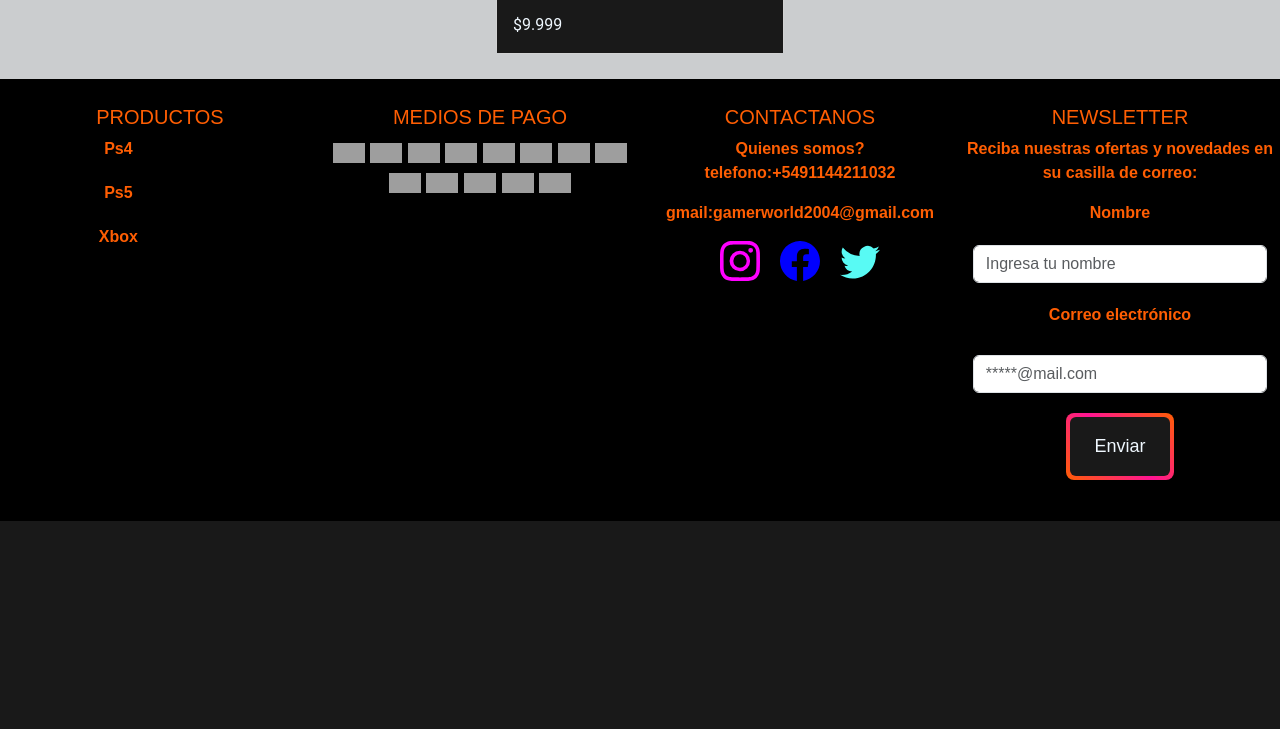
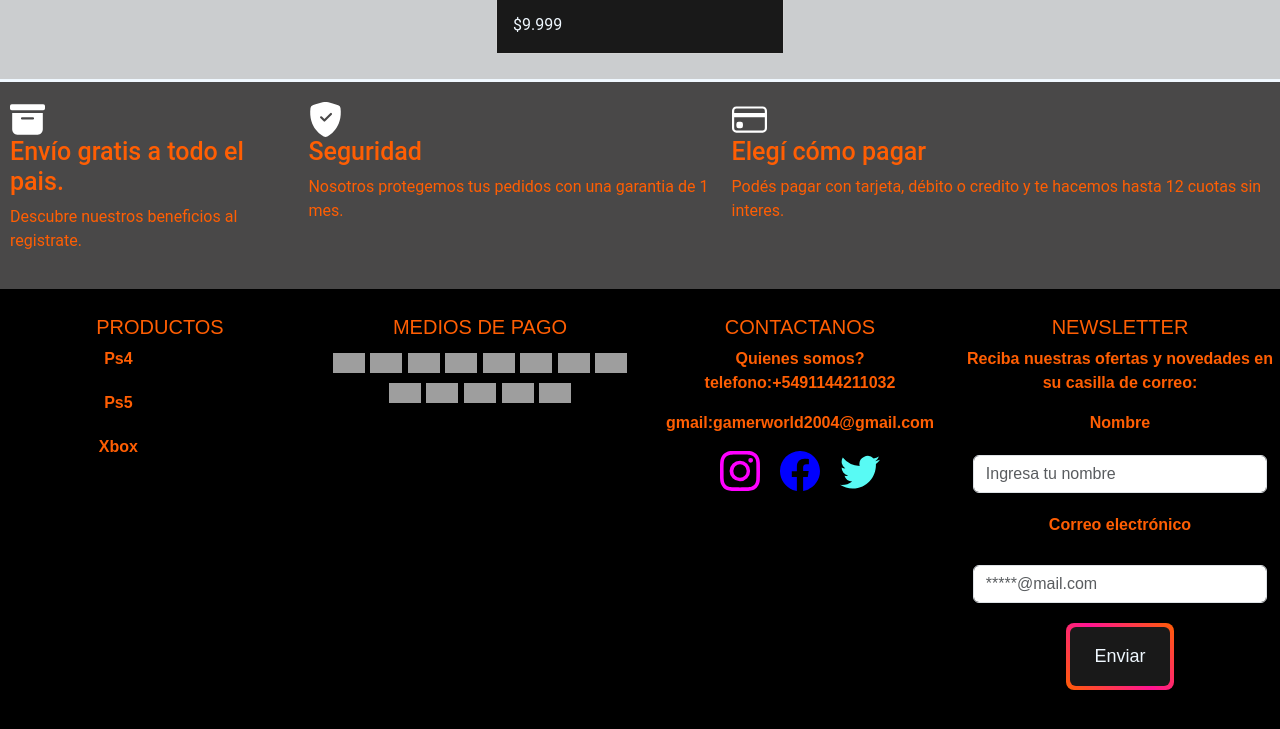
Before and after one commit to Ezequiel-Leiva-Cecchi/PFLeivaCecchi, a website: page index.html in a window 1280 px wide. Shown: the part 2814-3543 px from the top of the page. Before the commit the page ends 3335 px from the top, so only its background shows below. Drawn offline with nearby package versions, Linux system fonts and the light colour scheme; grey boxes are pictures that could not be loaded.

Commit message:
Proyecto final

```diff
--- a/index.html
+++ b/index.html
@@ -237,6 +237,39 @@
                 </div>
             </div>
         </section>
+        <div class="info">
+            <div class="info-Envios">
+                <svg xmlns="http://www.w3.org/2000/svg" width="35" height="35" fill="currentColor"
+                    class="bi bi-archive-fill" viewBox="0 0 16 16">
+                    <path
+                        d="M12.643 15C13.979 15 15 13.845 15 12.5V5H1v7.5C1 13.845 2.021 15 3.357 15h9.286zM5.5 7h5a.5.5 0 0 1 0 1h-5a.5.5 0 0 1 0-1zM.8 1a.8.8 0 0 0-.8.8V3a.8.8 0 0 0 .8.8h14.4A.8.8 0 0 0 16 3V1.8a.8.8 0 0 0-.8-.8H.8z" />
+                </svg>
+                <h2>Envío gratis a todo el pais.</h2>
+                <p><span>Descubre nuestros beneficios al registrate.</span> </p>
+            </div>
+            <div class="info-Seguridad">
+                <svg xmlns="http://www.w3.org/2000/svg" width="35" height="35" fill="currentColor"
+                    class="bi bi-shield-fill-check" viewBox="0 0 16 16">
+                    <path fill-rule="evenodd"
+                        d="M8 0c-.69 0-1.843.265-2.928.56-1.11.3-2.229.655-2.887.87a1.54 1.54 0 0 0-1.044 1.262c-.596 4.477.787 7.795 2.465 9.99a11.777 11.777 0 0 0 2.517 2.453c.386.273.744.482 1.048.625.28.132.581.24.829.24s.548-.108.829-.24a7.159 7.159 0 0 0 1.048-.625 11.775 11.775 0 0 0 2.517-2.453c1.678-2.195 3.061-5.513 2.465-9.99a1.541 1.541 0 0 0-1.044-1.263 62.467 62.467 0 0 0-2.887-.87C9.843.266 8.69 0 8 0zm2.146 5.146a.5.5 0 0 1 .708.708l-3 3a.5.5 0 0 1-.708 0l-1.5-1.5a.5.5 0 1 1 .708-.708L7.5 7.793l2.646-2.647z" />
+                </svg>
+                <h2>Seguridad</h2>
+                <p><span>Nosotros protegemos tus pedidos con una garantia de 1 mes.</span> </p>
+            </div>
+
+            <div class="info-pago">
+                <svg xmlns="http://www.w3.org/2000/svg" width="35" height="35" fill="currentColor"
+                    class="bi bi-credit-card" viewBox="0 0 16 16">
+                    <path
+                        d="M0 4a2 2 0 0 1 2-2h12a2 2 0 0 1 2 2v8a2 2 0 0 1-2 2H2a2 2 0 0 1-2-2V4zm2-1a1 1 0 0 0-1 1v1h14V4a1 1 0 0 0-1-1H2zm13 4H1v5a1 1 0 0 0 1 1h12a1 1 0 0 0 1-1V7z" />
+                    <path d="M2 10a1 1 0 0 1 1-1h1a1 1 0 0 1 1 1v1a1 1 0 0 1-1 1H3a1 1 0 0 1-1-1v-1z" />
+                </svg>
+                <h2>Elegí cómo pagar</h2>
+                <p><span>Podés pagar con tarjeta, débito o credito y te hacemos hasta 12 cuotas sin
+                        interes.</span>
+                </p>
+            </div>
+        </div>
     </main>
 
     <footer>
```
